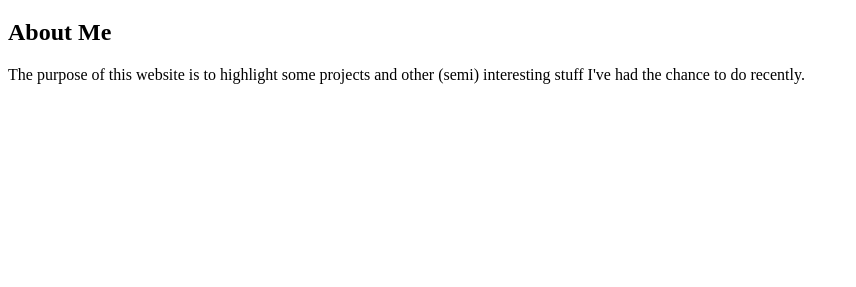
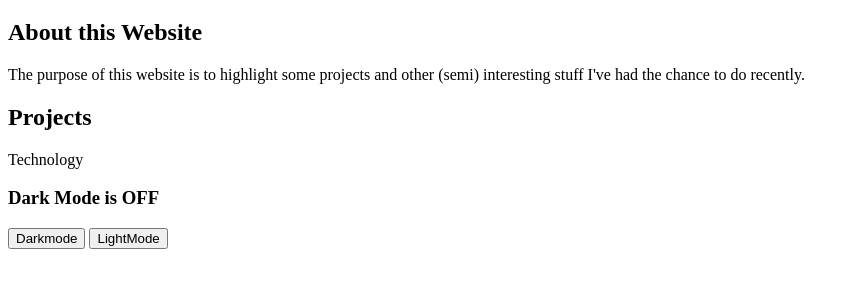
Before and after one commit to ConnorShallow/mywebsite, a plain HTML site: page index.html in a window 1280 px wide. Shown: the part 61-348 px from the top of the page, without its empty margins (0-856 px from the left). Drawn offline with Linux system fonts and the light colour scheme.

Commit message:
Update index.html

```diff
--- a/index.html
+++ b/index.html
@@ -1,12 +1,42 @@
 <!DOCTYPE html>
 <html>
 <head>
+<html lang="en">
+<head>
+    <meta charset="UTF-8" />
+    <meta http-equiv="X-UA-Compatible"
+          content="IE=edge" />
+    <meta name="viewport"
+          content="width=device-width, initial-scale=1.0" />
 <title>R Connor Shallow</title>
-</head>
 <body>
 
 
 <h1>R Connor Shallow</h1>
-<h2>About Me</h2>
+<h2>About this Website</h2>
+<p1>The purpose of this website is to highlight some projects and other (semi) interesting stuff I've had the chance to do recently.</p1>
 
-<p1>The purpose of this website is to highlight some projects and other (semi) interesting stuff I've had the chance to do recently.</p1>
+<h2>Projects</h2>
+<p1>Technology</p2>
+<p1>
+
+
+    <h3 id="DarkModetext">Dark Mode is OFF</h3>
+    <button onclick="darkMode()">Darkmode</button>
+    <button onclick="lightMode()">LightMode</button>
+    <script>
+        function darkMode() {
+            let element = document.body;
+            let content = document.getElementById("DarkModetext");
+            element.className = "dark-mode";
+            content.innerText = "Dark Mode is ON";
+        }
+        function lightMode() {
+            let element = document.body;
+            let content = document.getElementById("DarkModetext");
+            element.className = "light-mode";
+            content.innerText = "Dark Mode is OFF";
+        }
+    </script>
+</body>
+</html>
```
